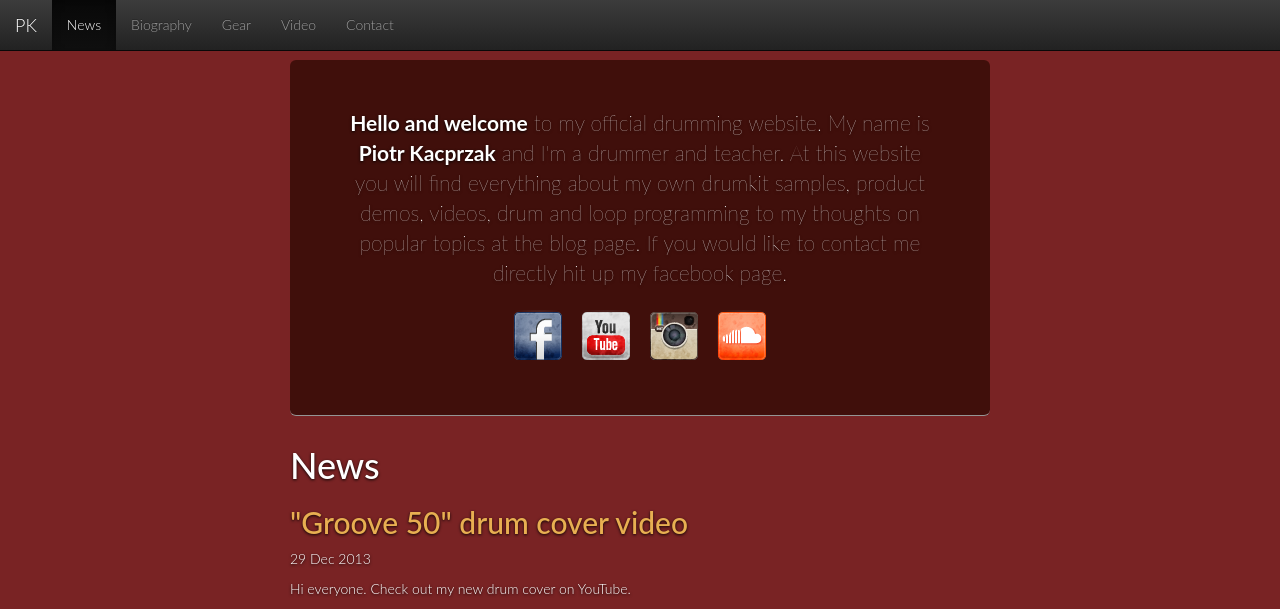
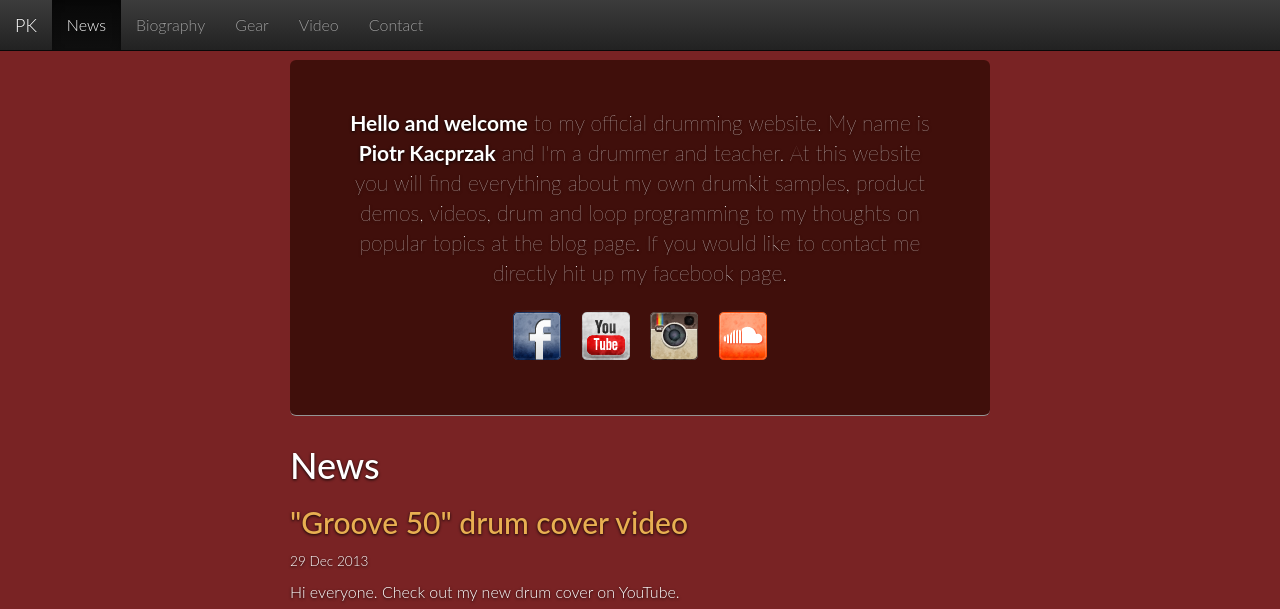
Before and after one commit to piotrkacprzak/piotrkacprzak.github.io, a Jekyll site: the page built from index.html, in a window 1280 px wide and 1400 px high. Shown: the top 609 px of the window. Built offline with Jekyll 4.4.1, drawn with Linux system fonts in a browser that asks for light colours; nearby versions of some CDN libraries; Markdown is read by kramdown in place of the engine named in the settings; grey boxes are pictures that could not be loaded.

Commit message:
Font size enlarged to 16px

```diff
--- a/css/main.css
+++ b/css/main.css
@@ -10,6 +10,7 @@ body {
     background-color: rgb(121, 35, 36);
     font-family: Lato,'Helvetica Neue',Helvetica,Arial,sans-serif;
     font-weight: 300;
+    font-size: 16px;
     color: rgb(255, 255, 255);
     text-shadow: 0px 1px 3px rgba(0, 0, 0, 0.9);
 }
--- a/index.html
+++ b/index.html
@@ -24,9 +24,8 @@ title: News
 {% for post in site.posts %}
 <article>
   <h2><a href="{{ post.url }}">{{ post.title }}</a></h2>
-  <span>{{ post.date | date_to_string }}</span>
-  <p>
-    {{ post.content }}
-  </p>
+  <p><small>{{ post.date | date_to_string }}</small></p>
+
+  {{ post.content }}
 </article>
 {% endfor %}
```
